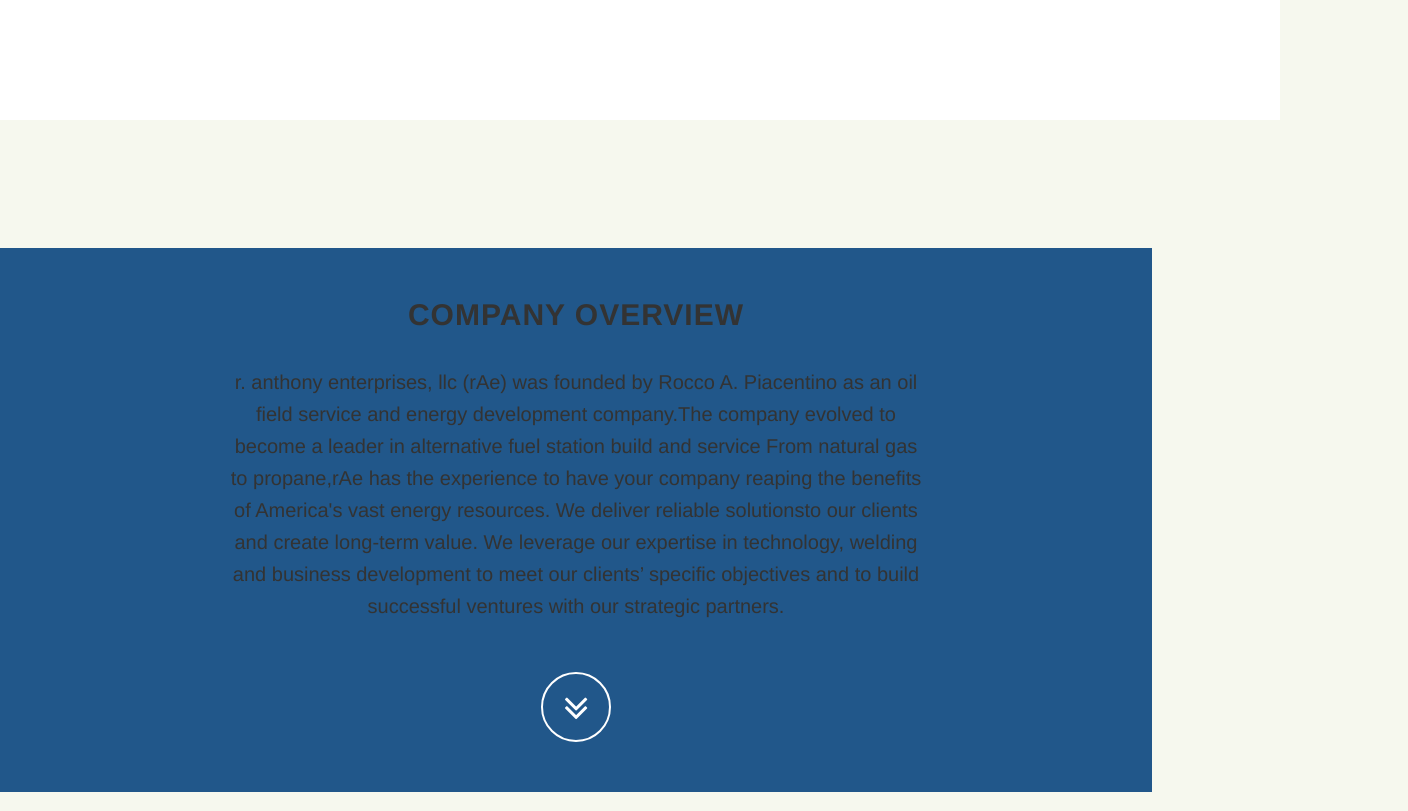
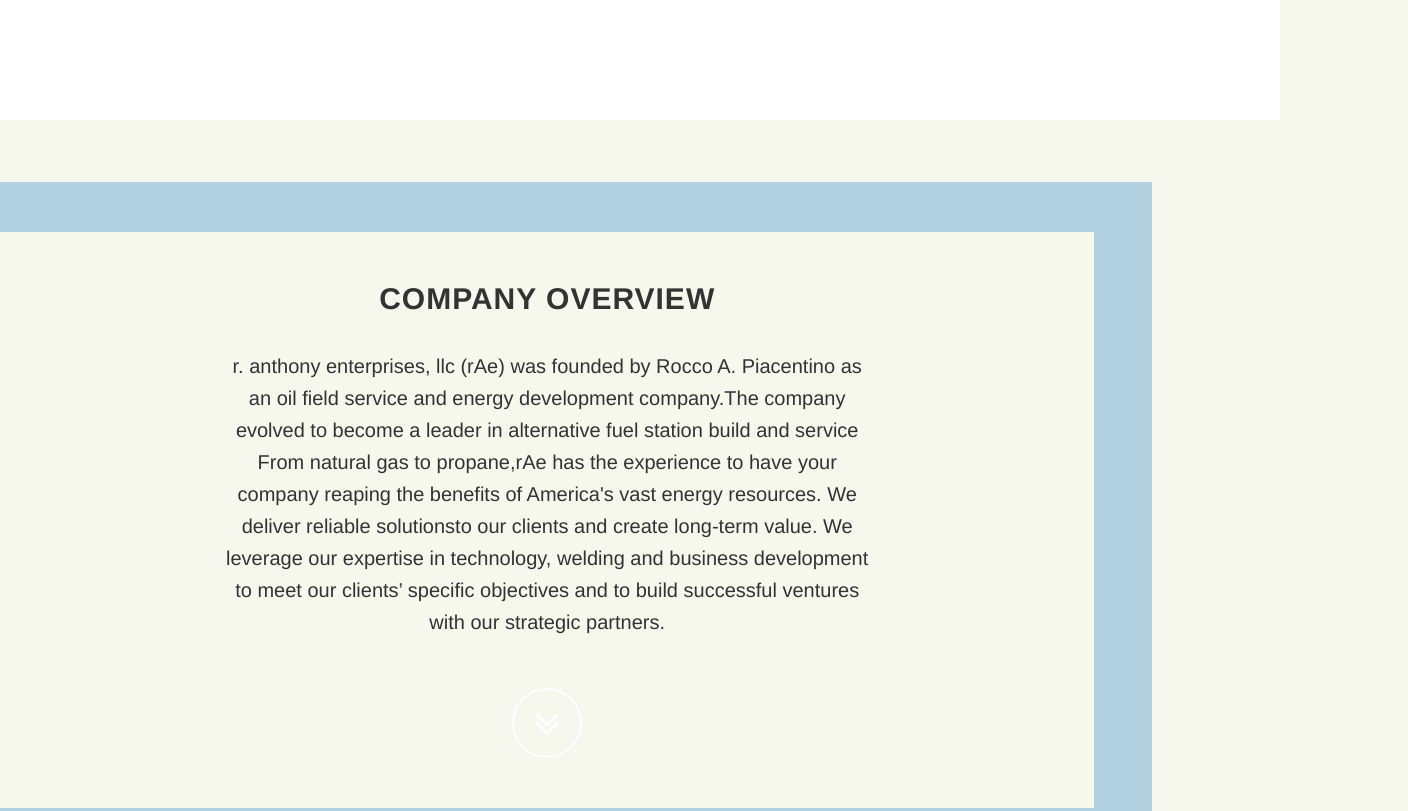
Before and after one commit to ksc4130/rae, a website: page public/index.html in a window 1280 px wide. Shown: the part 680-1491 px from the top of the page, 1408 px wide, since content can reach past the window. Drawn offline with nearby package versions, Linux system fonts and the light colour scheme; some packages are replaced by stand-ins of ours; files that its build step writes are made by us from their sources; files whose address does not match are found by name.

Commit message:
added inner-content

```diff
--- a/public/css/site.css
+++ b/public/css/site.css
@@ -228,7 +228,9 @@
 }
 
 .inner-section {
-    padding: 50px;
+    /*padding: 50px;*/
+    padding-top: 50px;
+    padding-bottom: 50px;
     width: 100%;
     color: #333;
     -webkit-background-size: cover;
@@ -237,8 +239,13 @@
     -o-background-size: cover;
 }
 
+.inner-content {
+    background-color: #f6f8ee;
+    padding: 50px;
+}
+
 @media (min-width: 767px) {
-  .inner-section {
+    .content > section {
       width: 90%;
   }
 
@@ -247,9 +254,19 @@
       margin-right: 10%;
   }
 
+    .content > section:nth-child(odd) .inner-section .inner-content {
+        margin-right: 5%;
+        width: 95%;
+    }
+
   .content > section:nth-child(even) {
       margin-left: 10%;
   }
+
+  .content > section:nth-child(even) .inner-section .inner-content {
+      margin-left: 5%;
+      width: 95%;
+ }
 }
 .btn {
   text-transform: uppercase;
--- a/public/index.html
+++ b/public/index.html
@@ -68,6 +68,7 @@
 
         <section ng-repeat="t in mainTmpls" id="{{t.id}}" class="content-section text-center">
             <div ng-style="{'background-color': t.bg}" class="overview inner-section">
+                <div class="inner-content">
                     <div class="row">
                         <!-- <div class=" hidden-sm hidden-xs col-md-4">
                             <img class="img-responsive img-thumbnail" src="css/img/bg_grass.jpg"/>
@@ -82,6 +83,7 @@
                             <a href="{{t.nId}}" style="color: #fff; border-color: #fff;" class="btn btn-circle page-scroll">
                                 <i ng-class="{'fa-angle-double-down': !t.isLast, 'fa-angle-double-up': t.isLast}" class="fa animated"></i>
                             </a>
+                        </div>
                     </div>
                 </div>
             </div>
--- a/public/js/app/site.js
+++ b/public/js/app/site.js
@@ -65,9 +65,9 @@
     }
 
     var bgColors = [
-        // '#b1d1e0',
-        // '#f8931f',
-        // '#c9cf31'
+        '#b1d1e0',
+        '#f8931f',
+        '#c9cf31',
 
 //greens
         // '#95aa61',
```
Lines whose indentation alone changed are shown as unchanged.
